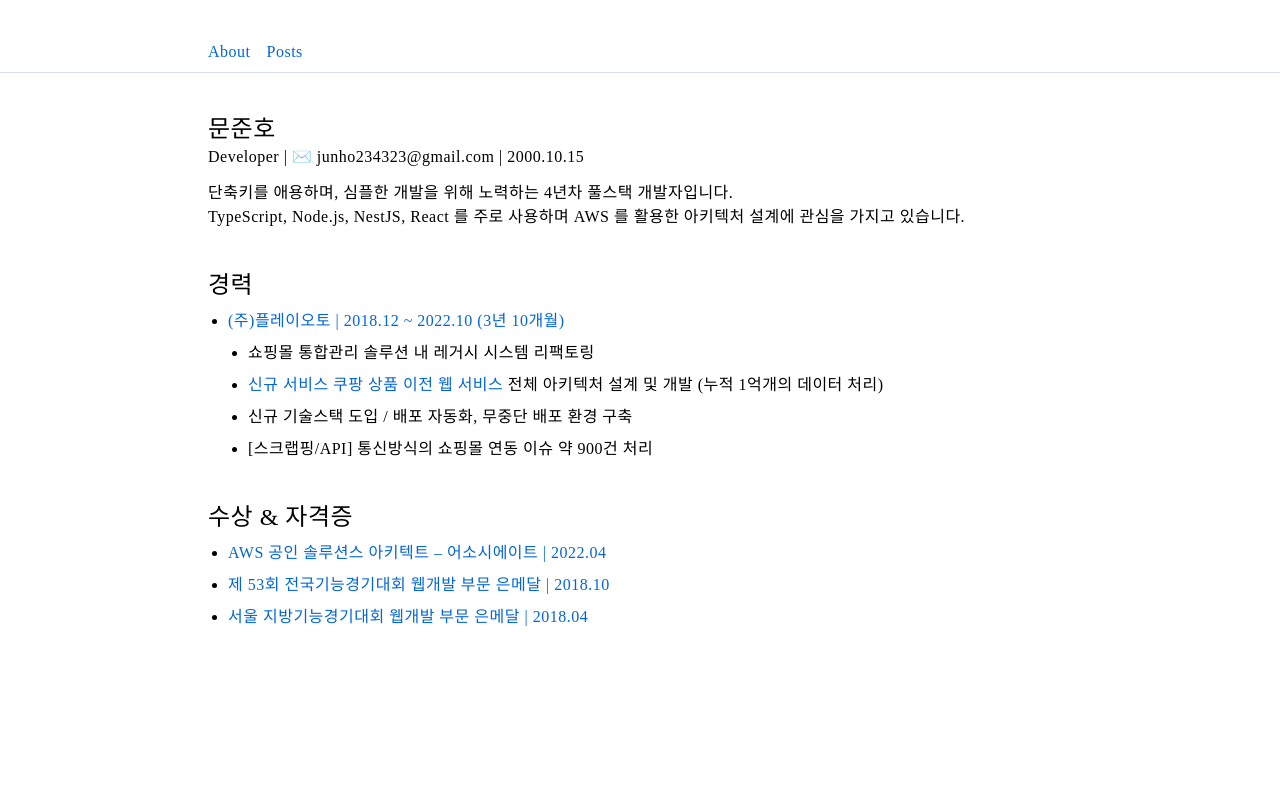
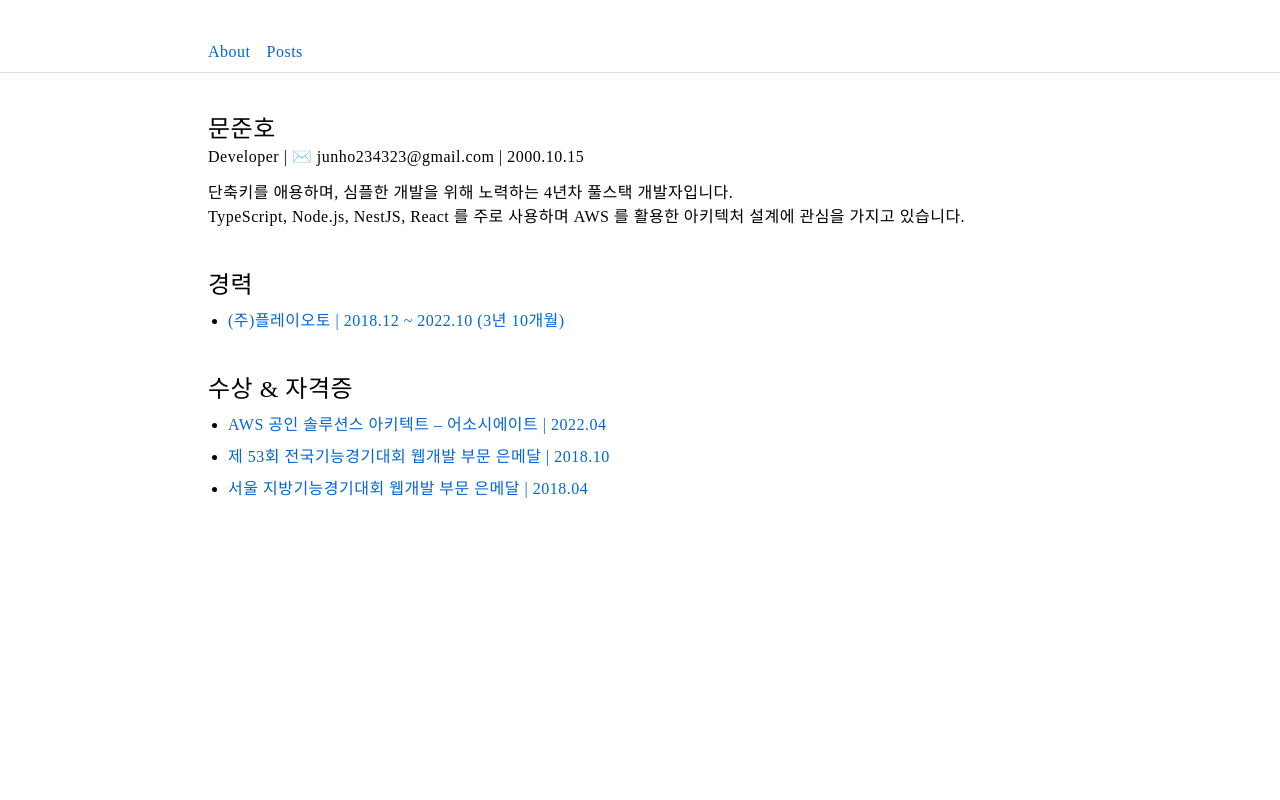
Before and after one commit to junho2343/junho2343.github.io, a Next.js app: page /about in a window 1280 px wide. Shown: the top 800 px of the page. Built offline with nearby package versions, Linux system fonts and the light colour scheme; a web font is replaced by a local one.

Commit message:
:ambulance: 경력 상세 제거

```diff
--- a/pages/about.tsx
+++ b/pages/about.tsx
@@ -29,11 +29,6 @@ const About = () => {
             <a href={one.href} target="_blank">
               <strong>{one.companyName}</strong> | {one.period}
             </a>
-            <ul>
-              {one.summary.map((one, index) => (
-                <li key={index} dangerouslySetInnerHTML={{ __html: one }}></li>
-              ))}
-            </ul>
           </li>
         ))}
       </ul>
```
